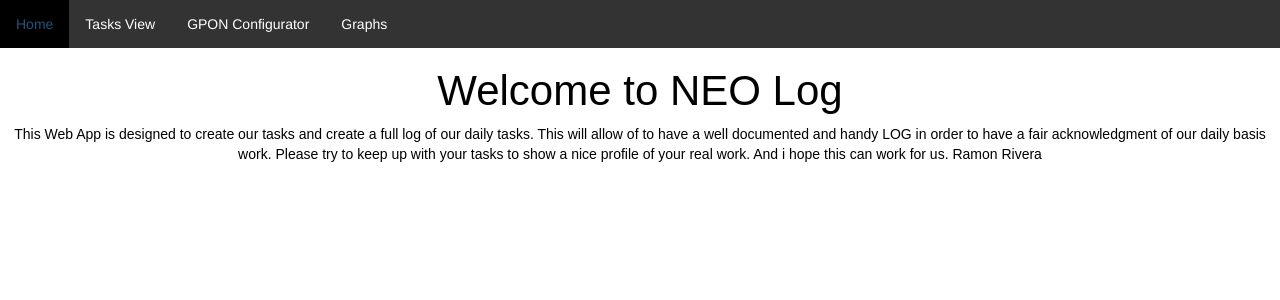
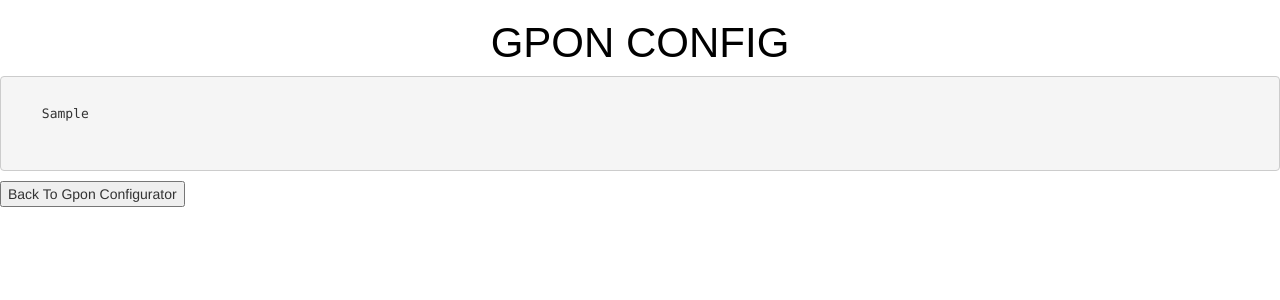
Before and after one commit to rllavona13/gpon_configurator, a Flask app: template templates/config.html in a window 1280 px wide. Shown: the top 300 px of the page. Run offline with Flask 2, Linux system fonts and the light colour scheme; the template is opened without the code that fills it: most values are stand-ins (such as "Sample title", 1, 10 or a date in 2020); some libraries are stand-ins or nearby versions.

Commit message:
Adding new style

```diff
--- a/gpon_configurator.py
+++ b/gpon_configurator.py
@@ -7,8 +7,25 @@ app = Flask(__name__)
 def gpon_form():
 
     if 'submit' in request.form:
-        return render_template('config.html')
+        slot = (request.form['SlotPosition'])
+        olt = (request.form['OLTPosition'])
+        ont = (request.form['ONTPosition'])
+        sernoid = (request.form['SernoID'])
+        customername = (request.form['CustomerName'])
+        pppoeusername = (request.form['pppoeusername'])
+        pppoepassword = (request.form['pppoepassword'])
+        sipuser1 = (request.form['sipuser1'])
+        sippassword1 = (request.form['sippassword1'])
+        sipuser2 = (request.form['sipuser2'])
+        sippassword2 = (request.form['sippassword2'])
+
+        gpon_lines = slot, olt, ont, sernoid, customername, pppoeusername, pppoepassword, sipuser1, sippassword1, \
+            sipuser2, sippassword2
+        return render_template('config.html', lines=gpon_lines)
+
+    else:
+        return render_template('index.html')
 
 
 if __name__ == '__main__':
-    app.run()
+    app.run(port=8080, debug=True)
--- a/templates/config.html
+++ b/templates/config.html
@@ -10,7 +10,7 @@
     <meta charset="utf-8">
 
     <link href="//netdna.bootstrapcdn.com/bootstrap/3.0.0/css/bootstrap.min.css" rel="stylesheet">
-    <link rel="shortcut icon" href="{{ url_for('get_home', filename='ico/favicon.ico') }}">
+    <link rel="shortcut icon" href="{{ url_for('gpon_form', filename='ico/favicon.ico') }}">
 
 </head>
 
@@ -37,59 +37,27 @@
         text-align: center;
         }
 
-        ul {
-    list-style-type: none;
-    margin: 0;
-    padding: 0;
-    overflow: hidden;
-    background-color: #333;
-    }
-
-    li {
-        float: left;
-    }
-
-    li a, .dropbtn {
-        display: inline-block;
-        color: white;
-        text-align: center;
-        padding: 14px 16px;
-        text-decoration: none;
-    }
-
-    li a:hover, .dropdown:hover .dropbtn {
-        background-color: black;
-        text-decoration: none;
-
-    }
 
 </style>
 
 <body>
 
-    <ul>
-  <li><a href="/home">Home</a></li>
-  <li><a href="/tasksviews">Tasks View</a></li>
-  <li><a href="/index.html">GPON Configurator</a></li>
-  <li><a href="/graphs">Graphs</a></li>
-</ul>
+    <h1>GPON CONFIG</h1>
+    <pre>
 
-    <h1>Welcome to NEO Log</h1>
-    <p>
-        This Web App is designed to create our tasks and create a full log of our daily tasks.
-        This will allow of to have a well documented and handy LOG in order to have a fair acknowledgment
-        of our daily basis work.
+    {{ gpon_lines }}
 
-        Please try to keep up with your tasks to show a nice profile of your real work. And i hope this
-        can work for us.
+    </pre>
 
-        Ramon Rivera
+          <script src="//ajax.googleapis.com/ajax/libs/jquery/1.10.2/jquery.min.js"></script>
+      <script src="//netdna.bootstrapcdn.com/bootstrap/3.0.0/js/bootstrap.min.js"></script>
+        <button onclick="goBack()">Back To Gpon Configurator</button>
 
-
-
-    </p>
-
-
+      <script>
+              function goBack() {
+                 window.history.back();
+                                 }
+      </script>
 
 
 </body>
```
Also changed, not shown: templates/index.html (+7 -47 lines).
